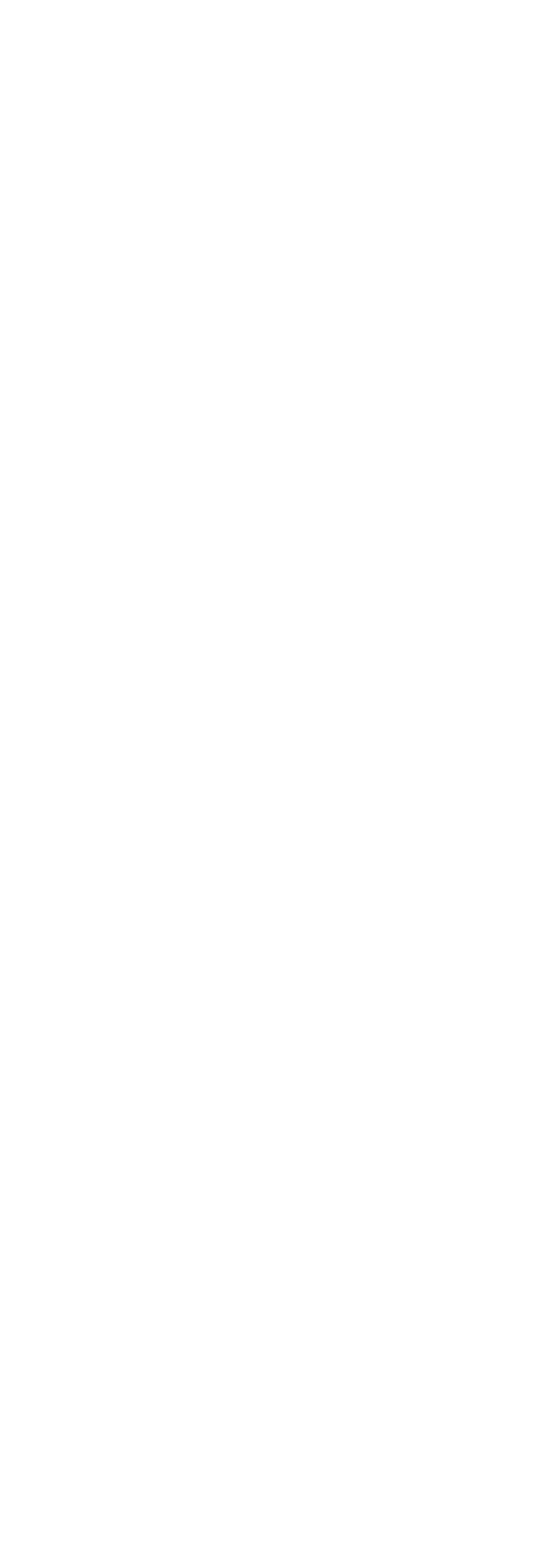
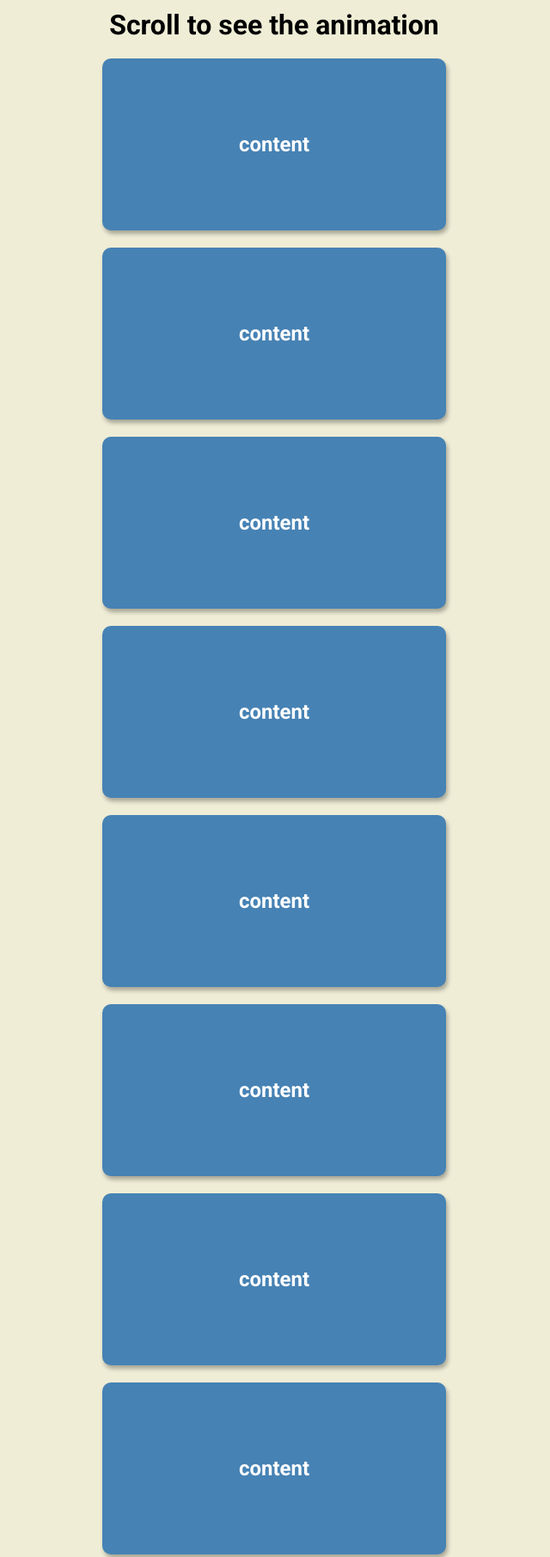
Before and after one commit to leonardoPetruncko/scrollAnimation, a plain HTML site: page index.html in a window 1280 px wide. Shown: the top 1811 px of the page at 86% size, without its empty margins (321-961 px from the left). Before the commit the page ends 800 px from the top, so only its background shows below. Drawn offline with Linux system fonts and the light colour scheme.

Commit message:
Content criado css

```diff
--- a/index.html
+++ b/index.html
@@ -14,7 +14,65 @@
 
 <body>
 
+    <h1>Scroll to see the animation</h1>
 
+    <div class="box">
+        <h2>content</h2>
+    </div>
+    <div class="box">
+        <h2>content</h2>
+    </div>
+    <div class="box">
+        <h2>content</h2>
+    </div>
+    <div class="box">
+        <h2>content</h2>
+    </div>
+    <div class="box">
+        <h2>content</h2>
+    </div>
+    <div class="box">
+        <h2>content</h2>
+    </div>
+    <div class="box">
+        <h2>content</h2>
+    </div>
+    <div class="box">
+        <h2>content</h2>
+    </div>
+    <div class="box">
+        <h2>content</h2>
+    </div>
+    <div class="box">
+        <h2>content</h2>
+    </div>
+    <div class="box">
+        <h2>content</h2>
+    </div>
+    <div class="box">
+        <h2>content</h2>
+    </div>
+    <div class="box">
+        <h2>content</h2>
+    </div>
+    <div class="box">
+        <h2>content</h2>
+    </div>
+    <div class="box">
+        <h2>content</h2>
+    </div>
+    <div class="box">
+        <h2>content</h2>
+    </div>
+    <div class="box">
+        <h2>content</h2>
+    </div>
+    <div class="box">
+        <h2>content</h2>
+    </div>
+    <div class="box">
+        <h2>content</h2>
+    </div>
 
     <script src="script.js"></script>
 </body>
--- a/style.css
+++ b/style.css
@@ -5,13 +5,28 @@
 }
 
 body {
+    background-color: #efedd6;
     font-family: 'Roboto', sans-serif;
     display: flex;
     flex-direction: column;
     align-items: center;
     justify-content: center;
-    height: 100vh;
-    overflow: hidden;
     margin: 0;
+}
 
+h1 {
+    margin: 10px;
 }
+
+.box {
+    background-color: steelblue;
+    color: #fff;
+    display: flex;
+    align-items: center;
+    justify-content: center;
+    width: 400px;
+    height: 200px;
+    margin: 10px;
+    border-radius: 10px;
+    box-shadow: 2px 4px 5px rgba(0, 0, 0, 0.3);
+}
```
